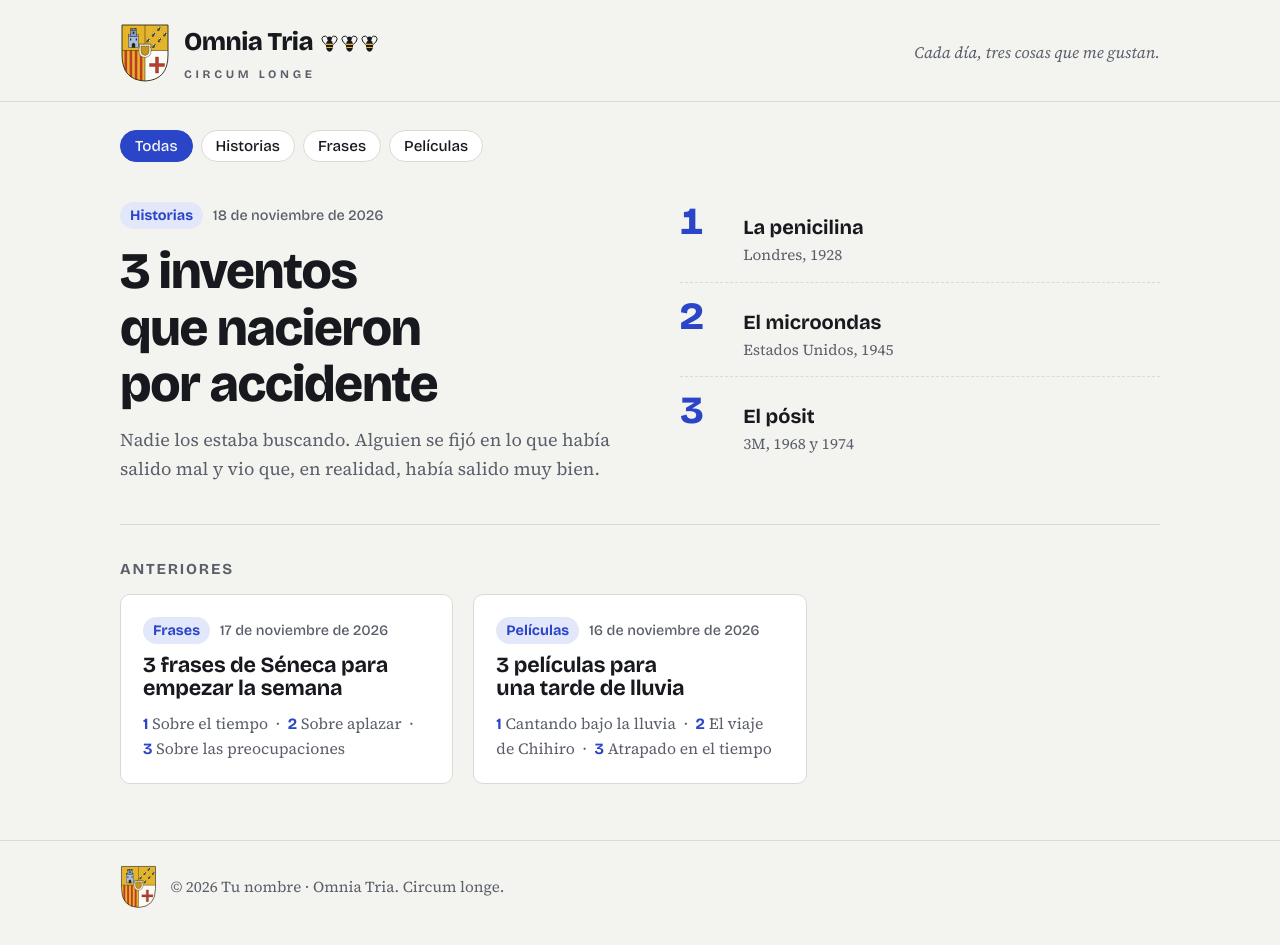
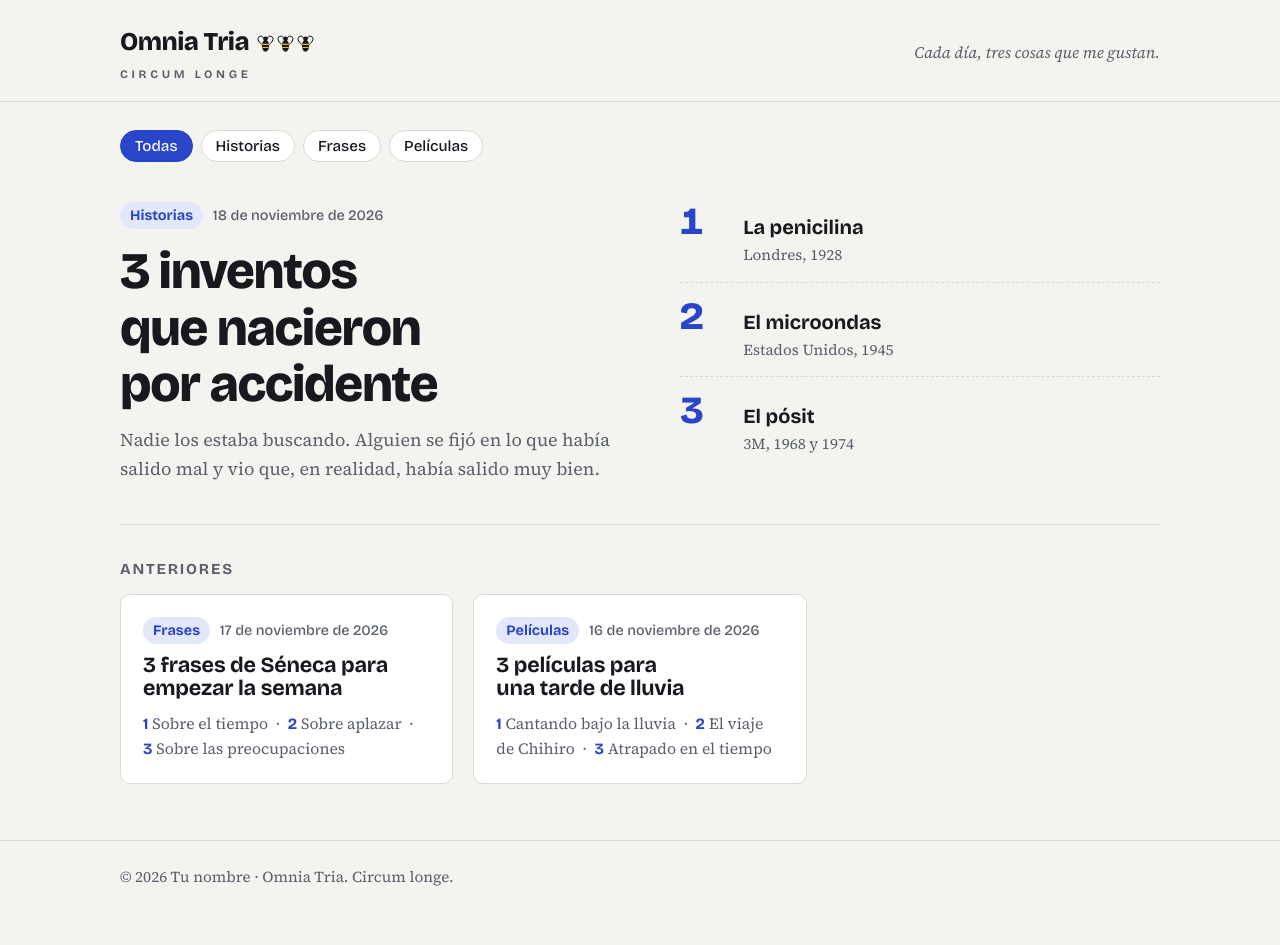
Before and after one commit to EmilioArnal/omniatria, a plain HTML site: page index.html in a window 1280 px wide. Drawn offline with nearby package versions, Linux system fonts and the light colour scheme.

Commit message:
Quita el escudo; icono de abeja en la pestaña
Co-Authored-By: Claude Opus 5.5 <noreply@anthropic.com>
Claude-Session: https://claude.ai/code/session_01T4qhy4XVaDJzGgCDfu8nCc

```diff
--- a/index.html
+++ b/index.html
@@ -5,7 +5,7 @@
 <meta name="viewport" content="width=device-width, initial-scale=1">
 <title>Omnia Tria</title>
 <meta name="description" content="Cada día, tres cosas que me gustan: películas, frases, historias y lo que vaya saliendo.">
-<link rel="icon" href="escudo.svg" type="image/svg+xml">
+<link rel="icon" href="abeja.svg" type="image/svg+xml">
 <link rel="preconnect" href="https://fonts.googleapis.com">
 <link rel="preconnect" href="https://fonts.gstatic.com" crossorigin>
 <link href="https://fonts.googleapis.com/css2?family=Bricolage+Grotesque:opsz,wght@12..96,500;12..96,700;12..96,800&family=Source+Serif+4:ital,opsz,wght@0,8..60,400;0,8..60,600;1,8..60,400&display=swap" rel="stylesheet">
@@ -65,7 +65,6 @@ h1, h2, h3 { font-family: var(--display); line-height: 1.1; text-wrap: balance;
 .cabecera { border-bottom: 1px solid var(--linea); }
 .cabecera .envoltorio { display: flex; align-items: center; justify-content: space-between; gap: 16px; flex-wrap: wrap; padding-top: 22px; padding-bottom: 18px; }
 .marca { text-decoration: none; display: flex; align-items: center; gap: 14px; }
-.escudo { height: 60px; width: auto; display: block; }
 .marca-texto { display: grid; gap: 2px; }
 .divisa { font-family: var(--display); font-weight: 700; font-size: 0.72rem; letter-spacing: 0.32em; text-transform: uppercase; color: var(--tinta-suave); }
 .abejas { display: inline-flex; gap: 3px; margin-left: 8px; vertical-align: middle; }
@@ -74,7 +73,7 @@ h1, h2, h3 { font-family: var(--display); line-height: 1.1; text-wrap: balance;
 .cuerpo { fill: var(--tinta); }
 .raya { stroke: #e4b528; stroke-width: 1.8; }
 .pie .envoltorio { display: flex; align-items: center; gap: 14px; flex-wrap: wrap; }
-.pie .escudo { height: 44px; }
+
 .marca-nombre { font-family: var(--display); font-weight: 800; font-size: 1.6rem; letter-spacing: -0.02em; }
 .lema { color: var(--tinta-suave); font-size: 1rem; font-style: italic; margin: 0; }
 
@@ -159,7 +158,7 @@ h1, h2, h3 { font-family: var(--display); line-height: 1.1; text-wrap: balance;
 
 <header class="cabecera">
   <div class="envoltorio">
-    <a class="marca" href="#" id="enlace-inicio"><img class="escudo" src="escudo.svg" alt="Escudo heráldico con la divisa Circum longe" width="50" height="60"><span class="marca-texto"><span class="marca-nombre"><span id="nombre-sitio">Omnia Tria</span><span class="abejas"><svg viewBox="-12 -14 24 26" aria-hidden="true"><ellipse cx="-5.5" cy="-5" rx="4.5" ry="6.5" transform="rotate(-35 -5.5 -5)" class="ala"/><ellipse cx="5.5" cy="-5" rx="4.5" ry="6.5" transform="rotate(35 5.5 -5)" class="ala"/><ellipse cx="0" cy="3" rx="5.2" ry="8.5" class="cuerpo"/><path d="M-5 1 H5 M-4.6 5.5 H4.6" class="raya"/><circle cx="0" cy="-7" r="3.4" class="cuerpo"/></svg><svg viewBox="-12 -14 24 26" aria-hidden="true"><ellipse cx="-5.5" cy="-5" rx="4.5" ry="6.5" transform="rotate(-35 -5.5 -5)" class="ala"/><ellipse cx="5.5" cy="-5" rx="4.5" ry="6.5" transform="rotate(35 5.5 -5)" class="ala"/><ellipse cx="0" cy="3" rx="5.2" ry="8.5" class="cuerpo"/><path d="M-5 1 H5 M-4.6 5.5 H4.6" class="raya"/><circle cx="0" cy="-7" r="3.4" class="cuerpo"/></svg><svg viewBox="-12 -14 24 26" aria-hidden="true"><ellipse cx="-5.5" cy="-5" rx="4.5" ry="6.5" transform="rotate(-35 -5.5 -5)" class="ala"/><ellipse cx="5.5" cy="-5" rx="4.5" ry="6.5" transform="rotate(35 5.5 -5)" class="ala"/><ellipse cx="0" cy="3" rx="5.2" ry="8.5" class="cuerpo"/><path d="M-5 1 H5 M-4.6 5.5 H4.6" class="raya"/><circle cx="0" cy="-7" r="3.4" class="cuerpo"/></svg></span></span><span class="divisa">Circum longe</span></span></a>
+    <a class="marca" href="#" id="enlace-inicio"><span class="marca-texto"><span class="marca-nombre"><span id="nombre-sitio">Omnia Tria</span><span class="abejas"><svg viewBox="-12 -14 24 26" aria-hidden="true"><ellipse cx="-5.5" cy="-5" rx="4.5" ry="6.5" transform="rotate(-35 -5.5 -5)" class="ala"/><ellipse cx="5.5" cy="-5" rx="4.5" ry="6.5" transform="rotate(35 5.5 -5)" class="ala"/><ellipse cx="0" cy="3" rx="5.2" ry="8.5" class="cuerpo"/><path d="M-5 1 H5 M-4.6 5.5 H4.6" class="raya"/><circle cx="0" cy="-7" r="3.4" class="cuerpo"/></svg><svg viewBox="-12 -14 24 26" aria-hidden="true"><ellipse cx="-5.5" cy="-5" rx="4.5" ry="6.5" transform="rotate(-35 -5.5 -5)" class="ala"/><ellipse cx="5.5" cy="-5" rx="4.5" ry="6.5" transform="rotate(35 5.5 -5)" class="ala"/><ellipse cx="0" cy="3" rx="5.2" ry="8.5" class="cuerpo"/><path d="M-5 1 H5 M-4.6 5.5 H4.6" class="raya"/><circle cx="0" cy="-7" r="3.4" class="cuerpo"/></svg><svg viewBox="-12 -14 24 26" aria-hidden="true"><ellipse cx="-5.5" cy="-5" rx="4.5" ry="6.5" transform="rotate(-35 -5.5 -5)" class="ala"/><ellipse cx="5.5" cy="-5" rx="4.5" ry="6.5" transform="rotate(35 5.5 -5)" class="ala"/><ellipse cx="0" cy="3" rx="5.2" ry="8.5" class="cuerpo"/><path d="M-5 1 H5 M-4.6 5.5 H4.6" class="raya"/><circle cx="0" cy="-7" r="3.4" class="cuerpo"/></svg></span></span><span class="divisa">Circum longe</span></span></a>
     <p class="lema" id="lema-sitio"></p>
   </div>
 </header>
@@ -167,7 +166,7 @@ h1, h2, h3 { font-family: var(--display); line-height: 1.1; text-wrap: balance;
 <main class="envoltorio" id="contenido"></main>
 
 <footer class="pie">
-  <div class="envoltorio"><img class="escudo" src="escudo.svg" alt="" width="37" height="44"><span id="pie-texto"></span></div>
+  <div class="envoltorio"><span id="pie-texto"></span></div>
 </footer>
 
 <script>
```
Also changed, not shown: abeja.svg (added), escudo.svg (deleted).
